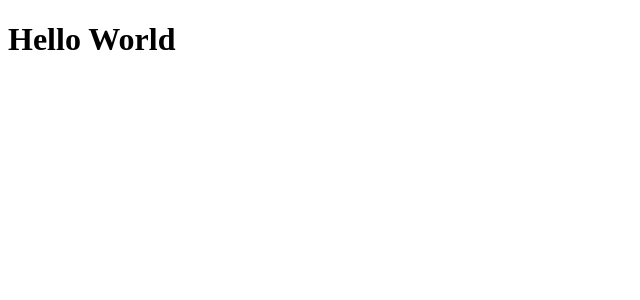
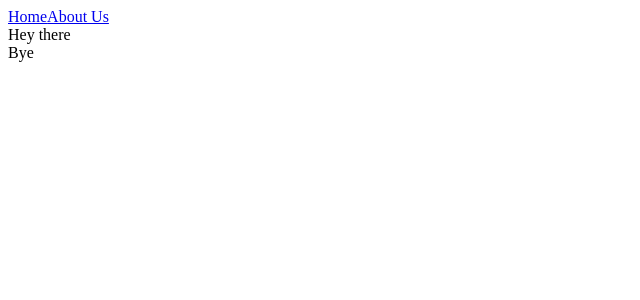
Before and after one commit to shevelevbv/RSS-React-March2023, a React (Vite) app in the folder components/: page / in a window 1280 px wide. Shown: the top 300 px of the page, without its empty margins (0-640 px from the left). Built offline with nearby package versions, Linux system fonts and the light colour scheme.

Commit message:
feat: add pages and routes

```diff
--- a/components/package.json
+++ b/components/package.json
@@ -7,7 +7,8 @@
     "dev": "vite",
     "build": "tsc && vite build",
     "preview": "vite preview",
-    "test": "vitest"
+    "test": "vitest --coverage",
+    "lint": "eslint src"
   },
   "dependencies": {
     "react": "^18.2.0",
@@ -22,6 +23,7 @@
     "@typescript-eslint/eslint-plugin": "^5.55.0",
     "@typescript-eslint/parser": "^5.55.0",
     "@vitejs/plugin-react": "^3.1.0",
+    "@vitest/coverage-c8": "^0.29.3",
     "eslint": "^8.36.0",
     "eslint-config-prettier": "^8.7.0",
     "eslint-config-standard-with-typescript": "^34.0.1",
--- a/components/src/App.tsx
+++ b/components/src/App.tsx
@@ -1,15 +1,24 @@
 import React from 'react';
-import { HashRouter } from 'react-router-dom';
-function App() {
-  return <h1>Hello World</h1>;
+import { Route, Routes } from 'react-router-dom';
+import Layout from './components/Layout';
+import Home from './pages/Home';
+import About from './pages/About';
+import NotFound from './pages/NotFound';
+
+class App extends React.Component {
+  render() {
+    return (
+      <>
+        <Routes>
+          <Route path={'/'} element={<Layout />}>
+            <Route index element={<Home />} />
+            <Route path={'about'} element={<About />} />
+            <Route path={'*'} element={<NotFound />} />
+          </Route>
+        </Routes>
+      </>
+    );
+  }
 }
 
-function WrappedApp() {
-  return (
-    <HashRouter>
-      <App />
-    </HashRouter>
-  );
-}
-
-export default WrappedApp;
+export default App;
--- /dev/null
+++ b/components/src/components/Layout.tsx
@@ -0,0 +1,19 @@
+import React from 'react';
+import { NavLink, Outlet } from 'react-router-dom';
+
+class Layout extends React.Component {
+  render() {
+    return (
+      <>
+        <header>
+          <NavLink to={'/'}>Home</NavLink>
+          <NavLink to={'/about'}>About Us</NavLink>
+        </header>
+        <Outlet />
+        <footer>Bye</footer>
+      </>
+    );
+  }
+}
+
+export default Layout;
--- a/components/src/main.tsx
+++ b/components/src/main.tsx
@@ -1,9 +1,13 @@
 import React from 'react';
 import ReactDOM from 'react-dom/client';
+import { BrowserRouter } from 'react-router-dom';
+
 import App from './App';
 
 ReactDOM.createRoot(document.getElementById('root') as HTMLElement).render(
   <React.StrictMode>
-    <App />
+    <BrowserRouter>
+      <App />
+    </BrowserRouter>
   </React.StrictMode>
 );
--- /dev/null
+++ b/components/src/pages/About.tsx
@@ -0,0 +1,9 @@
+import React from 'react';
+
+class Home extends React.Component {
+  render() {
+    return <div>This is about us</div>;
+  }
+}
+
+export default Home;
--- /dev/null
+++ b/components/src/pages/Home.tsx
@@ -0,0 +1,9 @@
+import React from 'react';
+
+class Home extends React.Component {
+  render() {
+    return <div>Hey there</div>;
+  }
+}
+
+export default Home;
--- /dev/null
+++ b/components/src/pages/NotFound.tsx
@@ -0,0 +1,9 @@
+import React from 'react';
+
+class NotFound extends React.Component {
+  render() {
+    return <div>404 Not Found</div>;
+  }
+}
+
+export default NotFound;
```
Also changed, not shown: 1 other file (tests, documents, lock files or other folders).
